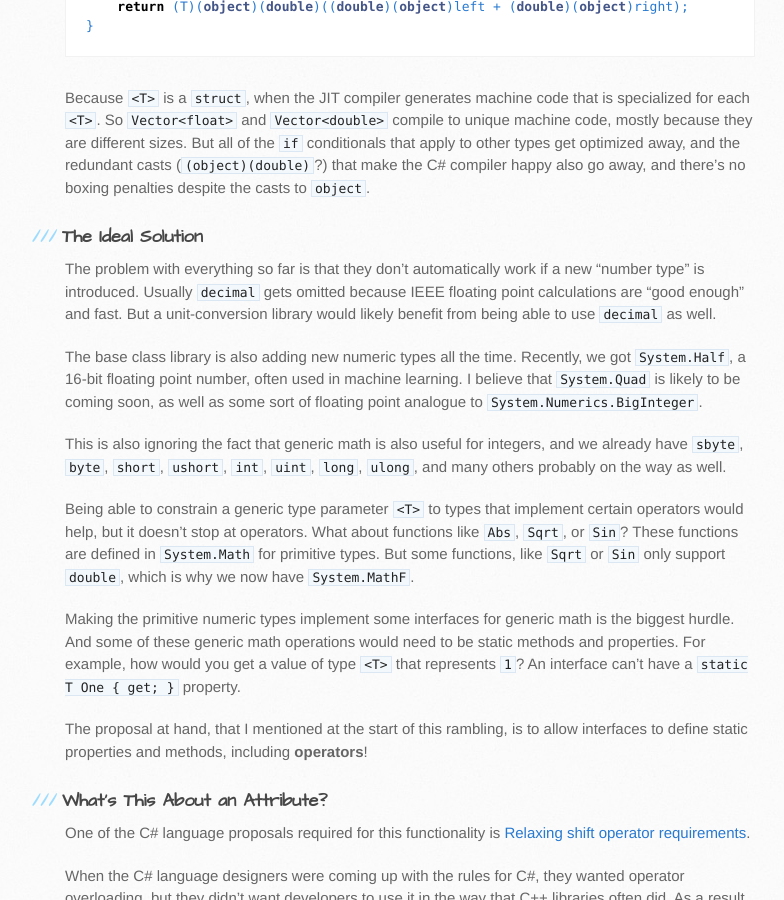
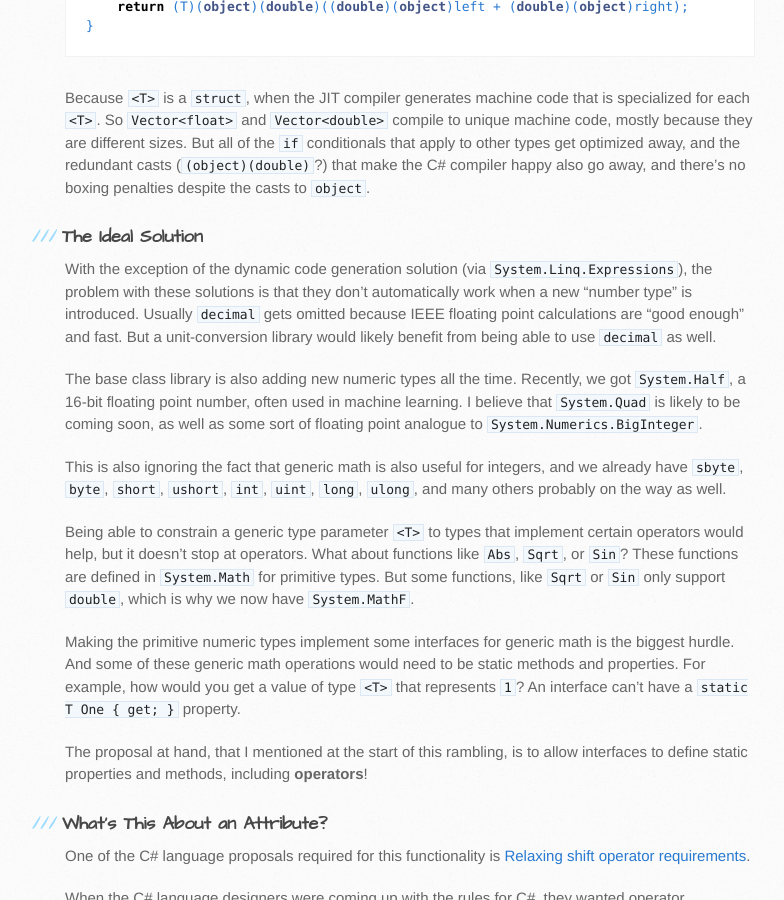
Before and after one commit to TheMuuj/TheMuuj.github.io, a Jekyll site: the page built from _posts/2021-05-28-dotnet-generic-math.md, in a window 1280 px wide and 900 px high, scrolled down 3401 px. Shown: the whole window, without its empty margins (105-889 px from the left). Built offline with Jekyll 4.4.1, drawn with Linux system fonts in a browser that asks for light colours.

Commit message:
Update Post: ".NET Generic Math"
- wording update

```diff
--- a/_posts/2021-05-28-dotnet-generic-math.md
+++ b/_posts/2021-05-28-dotnet-generic-math.md
@@ -132,7 +132,7 @@ Because `<T>` is a `struct`, when the JIT compiler generates machine code that i
 
 ### The Ideal Solution
 
-The problem with everything so far is that they don't automatically work if a new "number type" is introduced. Usually `decimal` gets omitted because IEEE floating point calculations are "good enough" and fast. But a unit-conversion library would likely benefit from being able to use `decimal` as well.
+With the exception of the dynamic code generation solution (via `System.Linq.Expressions`), the problem with these solutions is that they don't automatically work when a new "number type" is introduced. Usually `decimal` gets omitted because IEEE floating point calculations are "good enough" and fast. But a unit-conversion library would likely benefit from being able to use `decimal` as well.
 
 The base class library is also adding new numeric types all the time. Recently, we got `System.Half`, a 16-bit floating point number, often used in machine learning. I believe that `System.Quad` is likely to be coming soon, as well as some sort of floating point analogue to `System.Numerics.BigInteger`.
 
```
